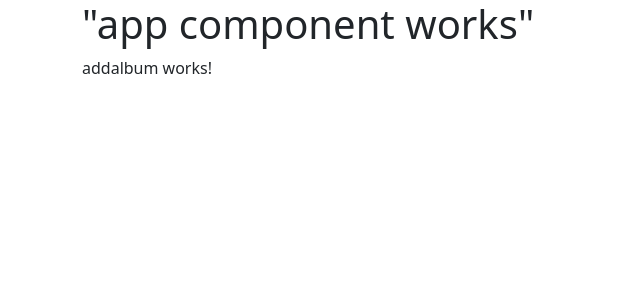
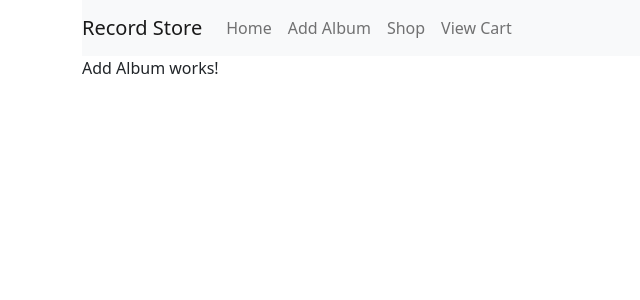
Before and after one commit to simpledimplejohn/record-store-front-end, an Angular app: page /addalbum in a window 1280 px wide. Shown: the top 300 px of the page, without its empty margins (0-640 px from the left). Built offline with nearby package versions, Linux system fonts and the light colour scheme.

Commit message:
remove search component

```diff
--- a/src/app/app-routing.module.ts
+++ b/src/app/app-routing.module.ts
@@ -6,8 +6,7 @@ import { RouterModule, Routes } from '@angular/router';
 
 const routes: Routes = [
   {path : "", component: HomeComponent},
-  {path : "addalbum", component: AddalbumComponent},
-  {path : "search", component: SearchComponent}
+  {path : "addalbum", component: AddalbumComponent}
 ];
 
 @NgModule({
--- a/src/app/app.component.html
+++ b/src/app/app.component.html
@@ -1,5 +1,4 @@
 
 <div class="container">
-  <h1>"app component works"</h1>
   <router-outlet></router-outlet>
 </div>
--- a/src/app/app.module.ts
+++ b/src/app/app.module.ts
@@ -6,15 +6,14 @@ import { AppComponent } from './app.component';
 import { NavComponent } from './components/nav/nav.component';
 import { HomeComponent } from './components/home/home.component';
 import { AddalbumComponent } from './components/addalbum/addalbum.component';
-import { SearchComponent } from './components/search/search.component';
+
 
 @NgModule({
   declarations: [
     AppComponent,
     NavComponent,
     HomeComponent,
-    AddalbumComponent,
-    SearchComponent
+    AddalbumComponent
   ],
   imports: [
     BrowserModule,
--- a/src/app/components/addalbum/addalbum.component.html
+++ b/src/app/components/addalbum/addalbum.component.html
@@ -1 +1,4 @@
-<p>addalbum works!</p>
+<div class="body">
+  <app-nav></app-nav>
+  <p>Add Album works!</p>
+</div>
--- a/src/app/components/search/search.component.html
+++ /dev/null
@@ -1 +0,0 @@
-<p>search works!</p>
--- a/src/app/components/search/search.component.ts
+++ /dev/null
@@ -1,15 +0,0 @@
-import { Component, OnInit } from '@angular/core';
-
-@Component({
-  selector: 'app-search',
-  templateUrl: './search.component.html',
-  styleUrls: ['./search.component.css']
-})
-export class SearchComponent implements OnInit {
-
-  constructor() { }
-
-  ngOnInit(): void {
-  }
-
-}
```
Also changed, not shown: src/app/components/search/search.component.css (deleted), 1 other file (tests, documents, lock files or other folders).
